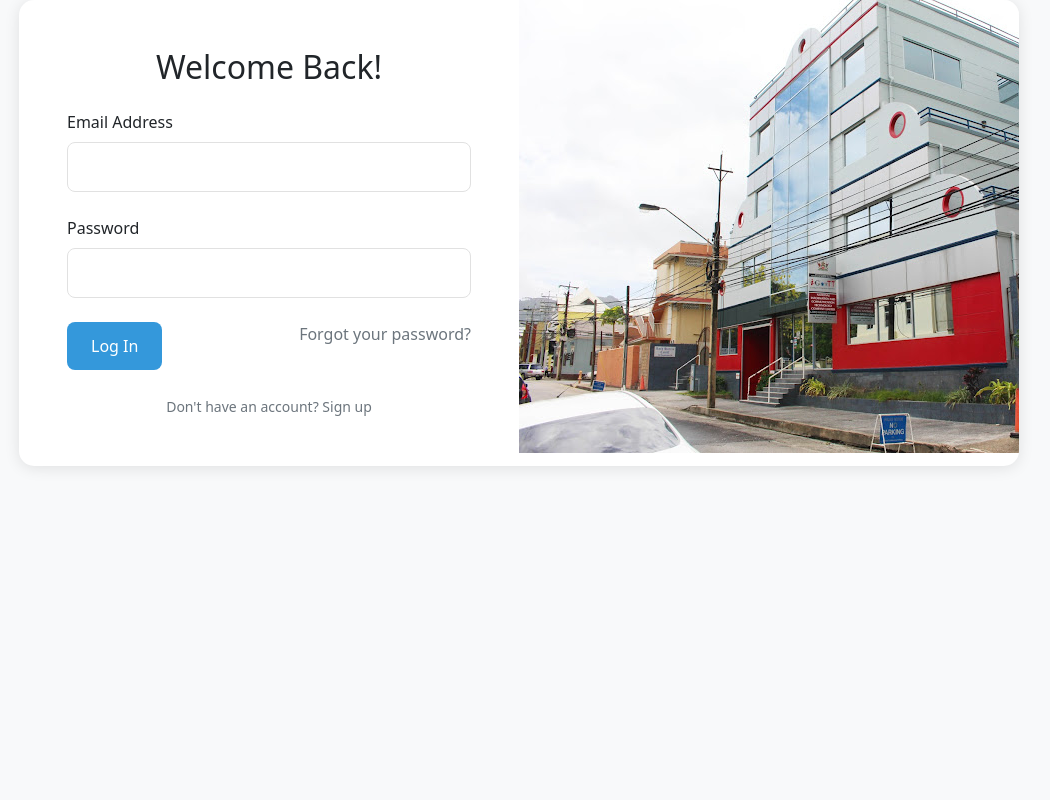
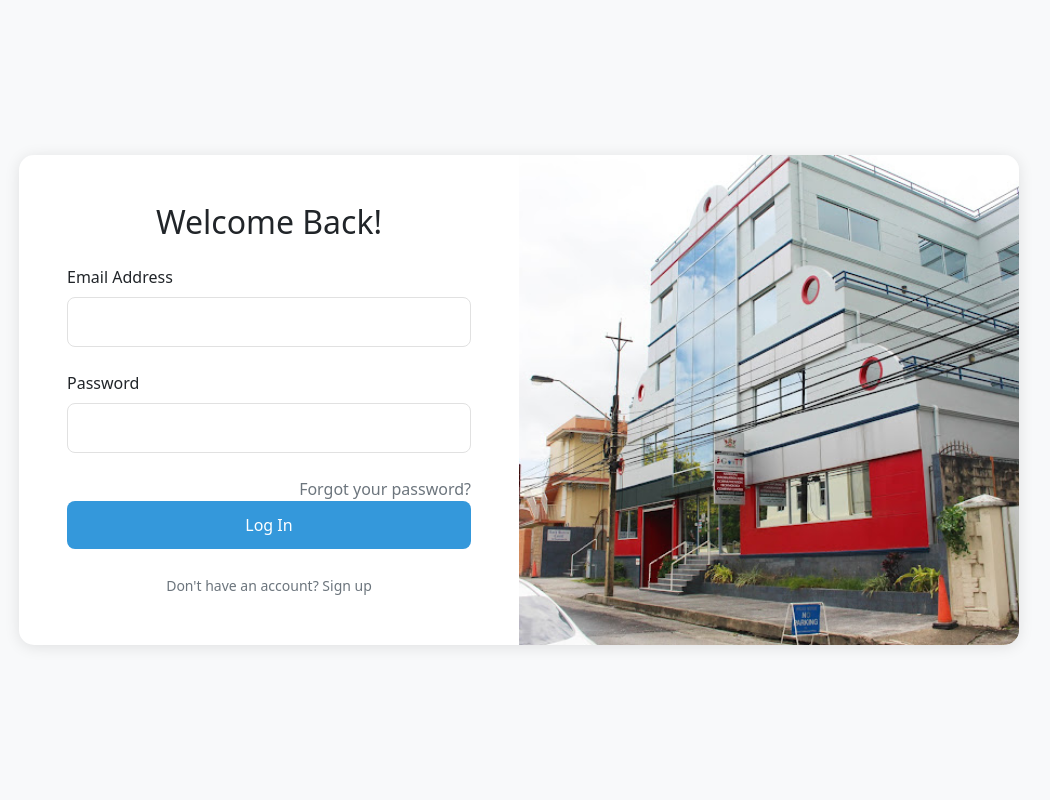
Before and after one commit to uwidcit/flaskmvc, a Flask app: page /login in a window 1280 px wide. Shown: the whole page, without its empty margins (121-1171 px from the left). Run offline with Flask 3, Linux system fonts and the light colour scheme.

Commit message:
fixed login css

```diff
--- a/App/static/style.css
+++ b/App/static/style.css
@@ -222,4 +222,6 @@ body {
         width: 100px;
         height: 50px;
     }
+
+
 }
--- a/App/templates/login.html
+++ b/App/templates/login.html
@@ -7,6 +7,62 @@
     <script src="https://cdn.jsdelivr.net/npm/bootstrap@5.3.0/dist/js/bootstrap.bundle.min.js"></script>
     <link href="https://cdn.jsdelivr.net/npm/bootstrap@5.3.0/dist/css/bootstrap.min.css" rel="stylesheet">
     <link href="{{ url_for('static', filename='style.css') }}" rel="stylesheet">
+
+    <style>
+        .header-bar {
+            background: var(--primary-blue);
+            color: white;
+            padding: 1rem 2rem;
+        }
+
+        .login-container {
+            flex: 1;
+            display: flex;
+            align-items: center;
+            padding: 2rem;
+        }
+
+        .main-card {
+            background: white;
+            border: none;
+            border-radius: 15px;
+            box-shadow: 0 2px 15px rgba(0,0,0,0.1);
+            overflow: hidden;
+        }
+
+        .form-control {
+            border-radius: 8px;
+            padding: 12px;
+            border: 1px solid #e1e1e1;
+        }
+
+        .form-control:focus {
+            border-color: var(--secondary-blue);
+            box-shadow: 0 0 0 2px rgba(52, 152, 219, 0.1);
+        }
+
+        .btn-primary {
+            background: var(--secondary-blue);
+            border: none;
+            padding: 12px 24px;
+            border-radius: 8px;
+            width: 100%;
+        }
+
+        .illustration-side {
+        background-color: #f8f9fa;
+        padding: 0;
+        display: flex;
+        justify-content: center;
+        align-items: stretch;
+        }
+
+        .illustration-image {
+        width: 100%;
+        height: 100%;
+        object-fit: cover;
+        }
+    </style>
 
 </head>
 <body>
```
